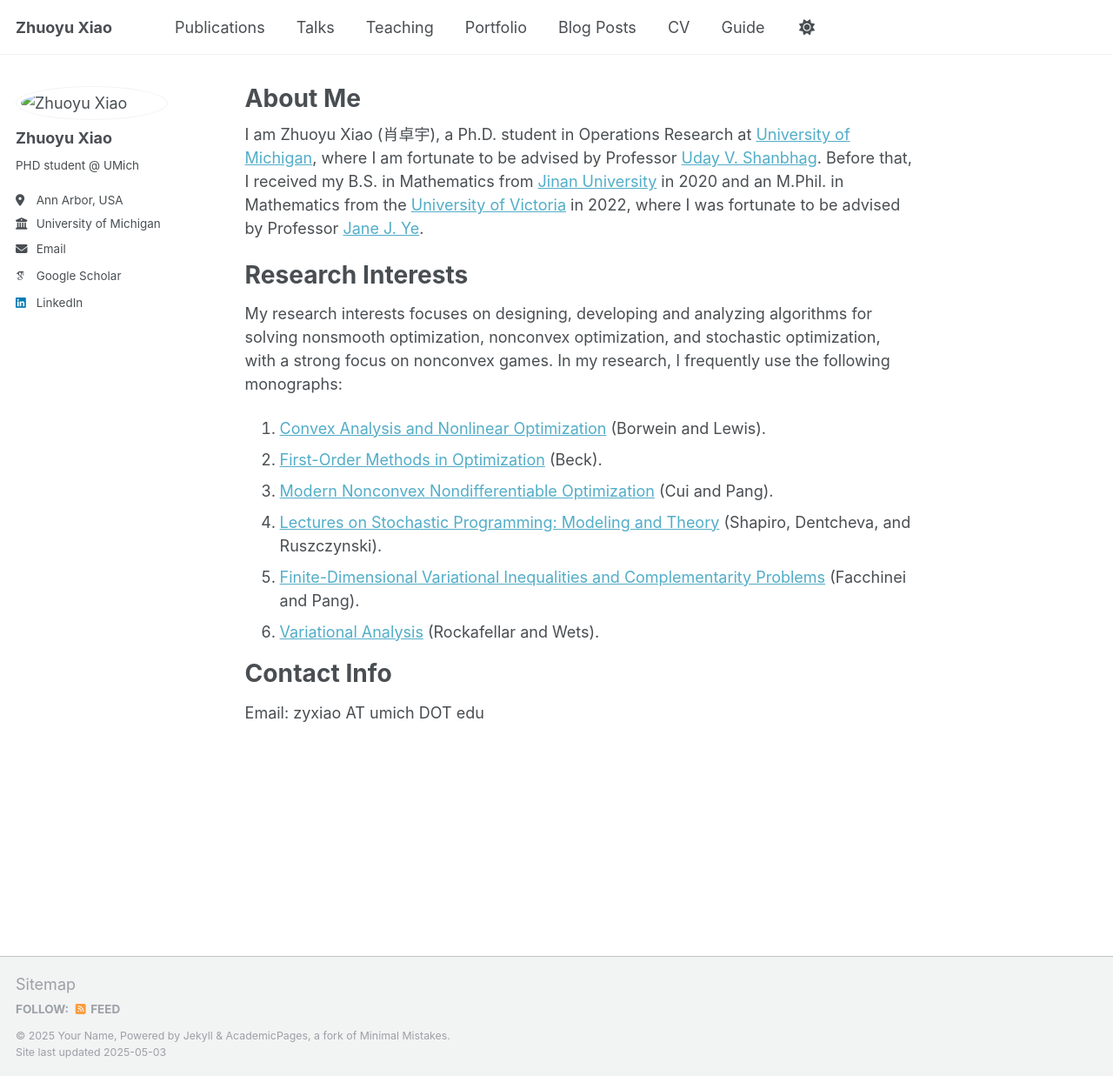
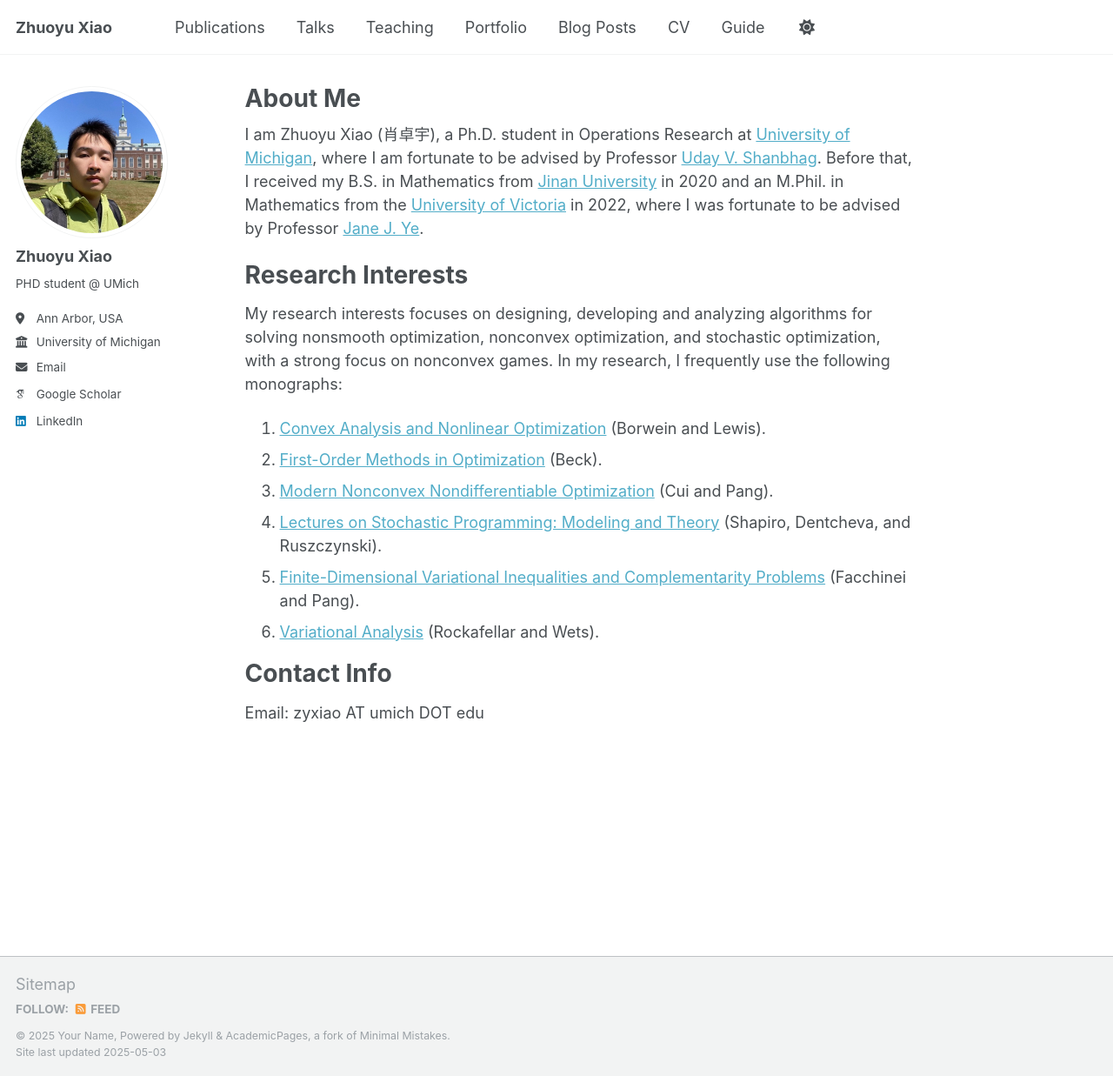
Before and after one commit to zyxiao97/zyxiao97.github.io, a Jekyll site: the page built from _pages/about.md, in a window 1280 px wide and 1237 px high. Shown: the whole window at 87% size. Built offline with Jekyll 4.4.1, drawn with Linux system fonts in a browser that asks for light colours; some web fonts are replaced.

Commit message:
Update _config.yml

```diff
--- a/_config.yml
+++ b/_config.yml
@@ -22,7 +22,7 @@ repository               : "academicpages/academicpages.github.io"
 #               Additional customization can be done by editing /_includes/author-profile.html
 author:
   # Biographic information
-  avatar           : "/images/zhuoyuxiao.png"
+  avatar           : "zhuoyuxiao.png"
   name             : "Zhuoyu Xiao"
   pronouns         : # example: "she/her"
   bio              : "PHD student @ UMich"
```
